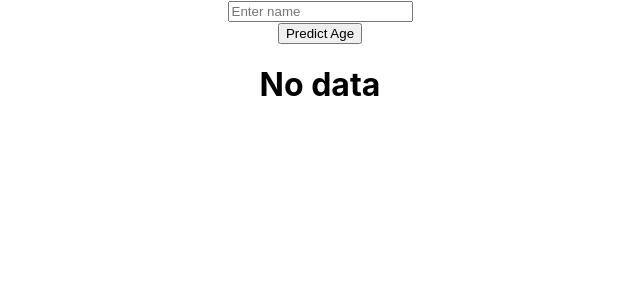
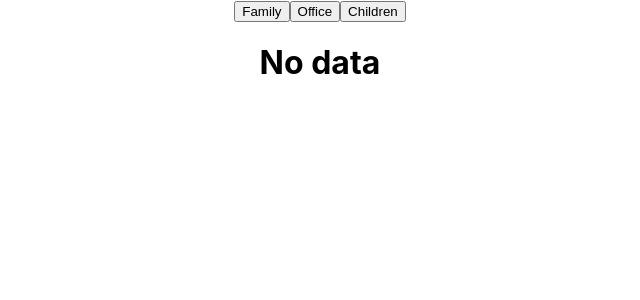
Before and after one commit to holequotin/React-Tutorial, a React (Create React App) app: page / in a window 1280 px wide. Shown: the top 300 px of the page, without its empty margins (320-960 px from the left). Built offline with nearby package versions, Linux system fonts and the light colour scheme.

Commit message:
generate excuse

```diff
--- a/src/App.js
+++ b/src/App.js
@@ -1,28 +1,30 @@
 import './App.css';
-import {useState, useEffect} from "react"
+import {useState,useEffect} from "react"
 import Axios from "axios"
 function App() {
 
   //thằng dependencies không phải là một giá trị mà nó là một cái biến, useEffect sẽ được gọi lại khi các biến dependencies thay đổi
-  const [name,setName] = useState("")
-  const [age,setAge] = useState(0)
-  const fetchData = () => {
-    Axios.get(`https://api.agify.io/?name=${name}`).then((res) => {
-      setAge(res.data.age)
+  const [excuse,setExcuse] = useState(null)
+  const fetchData = (role) => {
+    Axios.get(`https://excuser-three.vercel.app/v1/excuse/${role}/`).then((res) => {
+      setExcuse(res.data[0])
+      console.log(res.data[0].category)
     })
   }
+  //onclick event trong này phải gọi hàm trống rồi truyền hàm khác vào
   return <div className = "App">
     <div>
-      <input type="text" placeholder='Enter name' onChange={(event) => {
-          setName(event.target.value)
-      }}></input>
-    </div>
-    <div>
-      <button onClick={fetchData}>
-        Predict Age
+      <button onClick={() => fetchData("family")}>
+        Family
+      </button>
+      <button onClick={() => fetchData("office")}>
+        Office
+      </button>
+      <button onClick={() => fetchData("children")}>
+        Children
       </button>
     </div>
-    <h1>{age? age:"No data"}</h1>
+    <h1>{excuse? excuse.excuse:"No data"}</h1>
   </div>
 }
 export default App;
--- a/src/index.js
+++ b/src/index.js
@@ -3,7 +3,6 @@ import ReactDOM from 'react-dom/client';
 import './index.css';
 import App from './App';
 import reportWebVitals from './reportWebVitals';
-import { Axios } from 'axios';
 
 const root = ReactDOM.createRoot(document.getElementById('root'));
 root.render(
```
